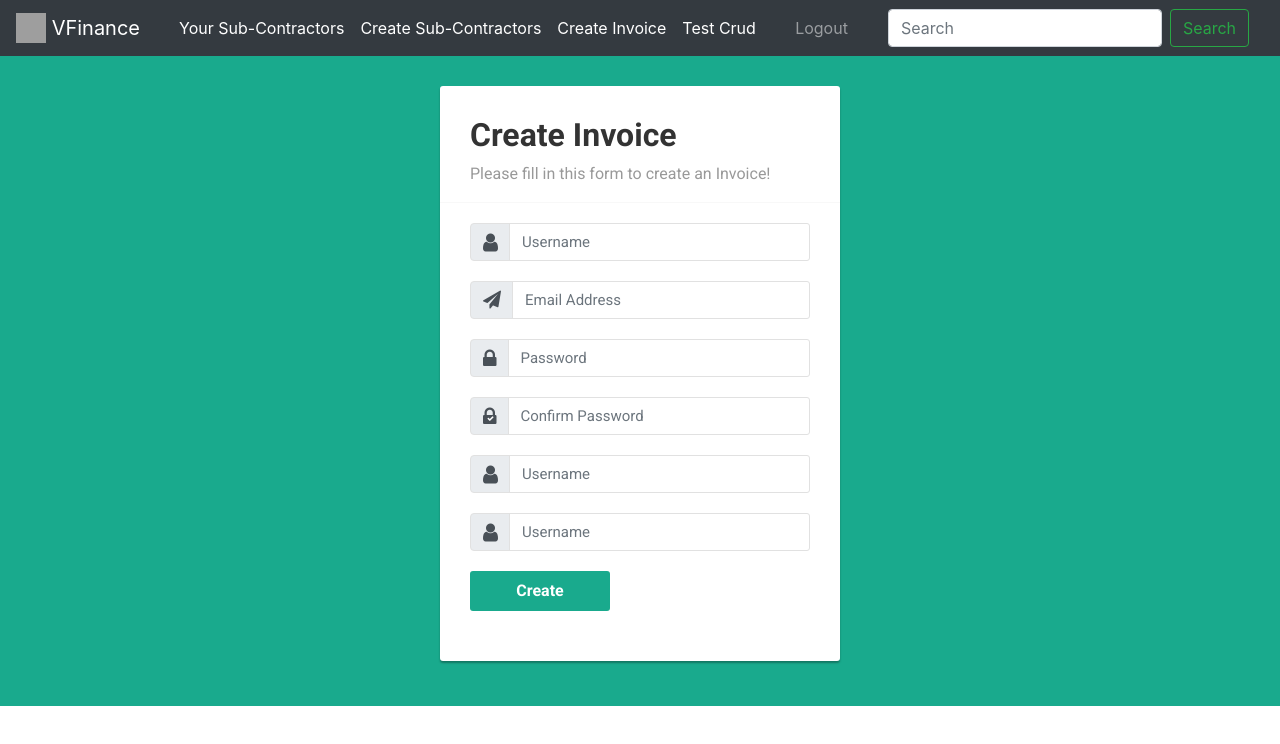
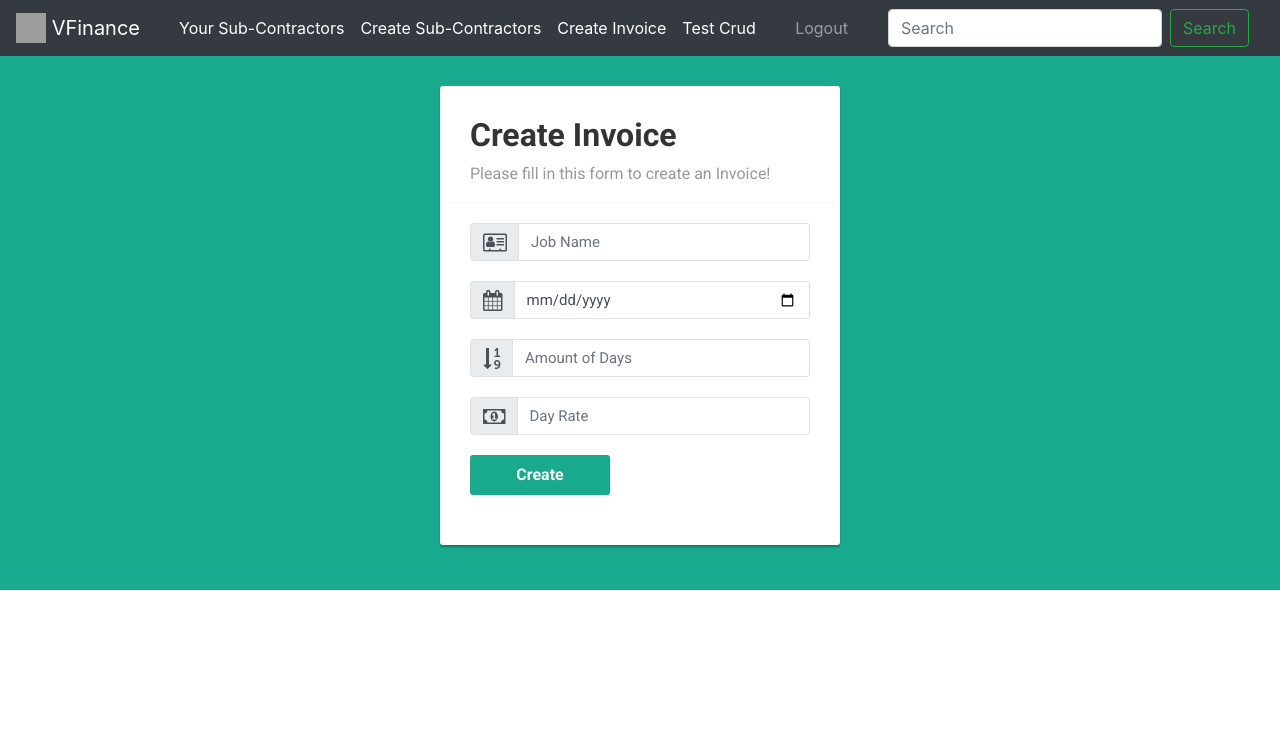
Before and after one commit to volocarucatalin/tax-calculator-client, an Angular app: page /create-invoice in a window 1280 px wide. Shown: the top 744 px of the page. Built offline with nearby package versions, Linux system fonts and the light colour scheme; sample sign-in values are in the browser's storage; grey boxes are pictures that could not be loaded.

Commit message:
Create post for Invoice

```diff
--- a/src/app/admin/entityes/invoice.ts
+++ b/src/app/admin/entityes/invoice.ts
@@ -1,3 +1,11 @@
+
+
 export class Invoice {
+  subContractorId !: number;
+  contractId !: number;
+  jobName !: string;
+  date !: Date;
+  days !: number;
+  amount !: number;
 
 }
--- a/src/app/admin/services/sub-contractor.service.ts
+++ b/src/app/admin/services/sub-contractor.service.ts
@@ -1,13 +1,14 @@
 import { HttpClient } from '@angular/common/http';
 import { Injectable } from '@angular/core';
 import { SubContractor } from '../entityes/sub-contractor';
+import {Invoice} from '../entityes/invoice';
 
 
 @Injectable({
   providedIn: 'root'
 })
 export class SubContractorService {
-  baseURL = "http://localhost:8080/auth/register/sub-contractor";
+  baseURL = "http://localhost:8080";
 
   constructor(private httpClient : HttpClient) { }
 
@@ -15,7 +16,18 @@ export class SubContractorService {
     subContractor.contractorId = Number(sessionStorage.getItem('userId'));
     console.log(subContractor);
 
-    return this.httpClient.post(this.baseURL,subContractor)
+    return this.httpClient.post(this.baseURL + "/auth/register/sub-contractor",subContractor)
+  }
+
+
+  createInvoice( invoice : Invoice){
+    invoice.subContractorId = Number(sessionStorage.getItem('userId'));
+    const token = sessionStorage.getItem("token");
+
+    let headers = {
+      'Authorization': `Bearer ${token}`
+    };
+    return this.httpClient.post(this.baseURL +"/invoices/register",invoice ,{headers});
   }
 
 }
--- a/src/app/public/contractor/all-sub-contractors/all-sub-contractors.component.html
+++ b/src/app/public/contractor/all-sub-contractors/all-sub-contractors.component.html
@@ -40,7 +40,7 @@
           <td>{{ subContractors.contractorId }}</td>
           <td>{{ subContractors.utr }}</td>
           <td>
-            <a href="#editSubContractor" class="edit" data-bs-toggle="modal"><i class="material-icons" data-toggle="tooltip" title="Edit">&#xE254;</i></a>
+            <a href="#editSubContractor" class="edit" data-bs-toggle="modal"><i class="material-icons" data-toggle="tooltip" title="Edit" (click)="onEdit(subContractor)">&#xE254;</i></a>
             <a href="#deleteSubContractor" class="delete" data-bs-toggle="modal"><i class="material-icons" data-bs-toggle="tooltip" title="Delete">&#xE872;</i></a>
           </td>
         </tr>
@@ -55,7 +55,7 @@
 <div id="editSubContractor" class="modal fade">
   <div class="modal-dialog">
     <div class="modal-content">
-      <form [autocomplete]="subContractor">
+      <form>
         <div class="modal-header" >
           <h4 class="modal-title">Edit Sub-Contractor</h4>
           <button type="button" class="close" data-bs-dismiss="modal" aria-hidden="true">&times;</button>
@@ -63,7 +63,7 @@
         <div class="modal-body">
           <div class="form-group">
             <label>Utr</label>
-            <input type="text" class="form-control"  required>
+            <input type="text" class="form-control" name="utr" required>
           </div>
           <div class="form-group">
             <label>Email</label>
--- a/src/app/public/contractor/all-sub-contractors/all-sub-contractors.component.ts
+++ b/src/app/public/contractor/all-sub-contractors/all-sub-contractors.component.ts
@@ -1,5 +1,6 @@
 import {Component, Inject, OnInit} from '@angular/core';
 import {ContractorService} from '../../../admin/services/contractor.service';
+import {SubContractor} from '../../../admin/entityes/sub-contractor';
 
 @Component({
   selector: 'app-all-sub-contractors',
@@ -23,4 +24,7 @@ export class AllSubContractorsComponent implements OnInit{
   }
 
 
+  onEdit(data: SubContractor) {
+    this.subContractor = data;
+  }
 }
--- a/src/app/public/invoice/invoice.component.html
+++ b/src/app/public/invoice/invoice.component.html
@@ -13,7 +13,7 @@
 </head>
 <body>
 <div class="signup-form">
-  <form method="post">
+  <form method="post"  (ngSubmit)="createInvoice()">
     <h2>Create Invoice</h2>
     <p>Please fill in this form to create an Invoice!</p>
     <hr>
@@ -21,61 +21,41 @@
       <div class="input-group">
         <div class="input-group-prepend">
 					<span class="input-group-text">
-						<span class="fa fa-user"></span>
+						<span class="fa fa-address-card-o"></span>
 					</span>
         </div>
-        <input type="text" class="form-control" name="username" placeholder="Username" required="required">
+        <input type="text" class="form-control" name="jobName" placeholder="Job Name" [ngModel]="invoice.jobName"  required="required">
       </div>
     </div>
     <div class="form-group">
       <div class="input-group">
         <div class="input-group-prepend">
 					<span class="input-group-text">
-						<i class="fa fa-paper-plane"></i>
+						<i class="fa fa-calendar"></i>
 					</span>
         </div>
-        <input type="email" class="form-control" name="email" placeholder="Email Address" required="required">
+        <input type="date" class="form-control" name="date" placeholder="Date" [ngModel]="invoice.date"
+               required="required">
       </div>
     </div>
     <div class="form-group">
       <div class="input-group">
         <div class="input-group-prepend">
 					<span class="input-group-text">
-						<i class="fa fa-lock"></i>
+						<i class="fa fa-sort-numeric-asc"></i>
 					</span>
         </div>
-        <input type="text" class="form-control" name="password" placeholder="Password" required="required">
+        <input type="text" class="form-control" name="days" placeholder="Amount of Days" [ngModel]="invoice.days" required="required">
       </div>
     </div>
     <div class="form-group">
       <div class="input-group">
         <div class="input-group-prepend">
 					<span class="input-group-text">
-						<i class="fa fa-lock"></i>
-						<i class="fa fa-check"></i>
+						<i class="fa fa-money"></i>
 					</span>
         </div>
-        <input type="text" class="form-control" name="confirm_password" placeholder="Confirm Password" required="required">
-      </div>
-    </div>
-    <div class="form-group">
-      <div class="input-group">
-        <div class="input-group-prepend">
-					<span class="input-group-text">
-						<span class="fa fa-user"></span>
-					</span>
-        </div>
-        <input type="text" class="form-control" name="username" placeholder="Username" required="required">
-      </div>
-    </div>
-    <div class="form-group">
-      <div class="input-group">
-        <div class="input-group-prepend">
-					<span class="input-group-text">
-						<span class="fa fa-user"></span>
-					</span>
-        </div>
-        <input type="text" class="form-control" name="username" placeholder="Username" required="required">
+        <input type="text" class="form-control" name="amount" placeholder="Day Rate"  [ngModel]="invoice.amount" required="required">
       </div>
     </div>
     <div class="form-group">
--- a/src/app/public/invoice/invoice.component.ts
+++ b/src/app/public/invoice/invoice.component.ts
@@ -1,4 +1,6 @@
 import { Component } from '@angular/core';
+import {Invoice} from '../../admin/entityes/invoice';
+import {SubContractorService} from '../../admin/services/sub-contractor.service';
 
 @Component({
   selector: 'app-invoice',
@@ -8,5 +10,16 @@ import { Component } from '@angular/core';
   styleUrl: './invoice.component.css'
 })
 export class InvoiceComponent {
+   invoice : Invoice = new Invoice();
 
+  constructor(private subContractorService: SubContractorService) {
+
+  }
+
+  createInvoice(){
+    this.subContractorService.createInvoice(this.invoice).subscribe(data => {
+      console.log(data);
+      alert("Invoice Created Successfully");
+    });
+  }
 }
```
